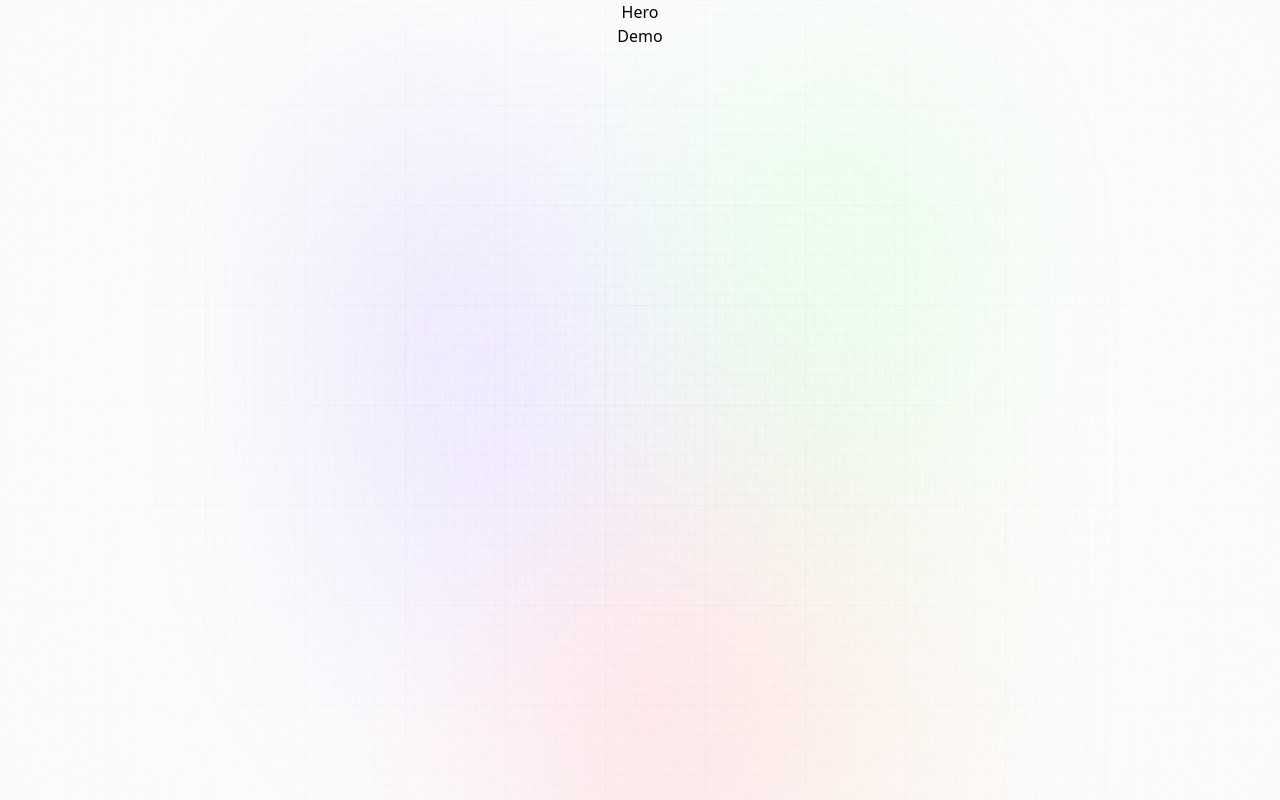
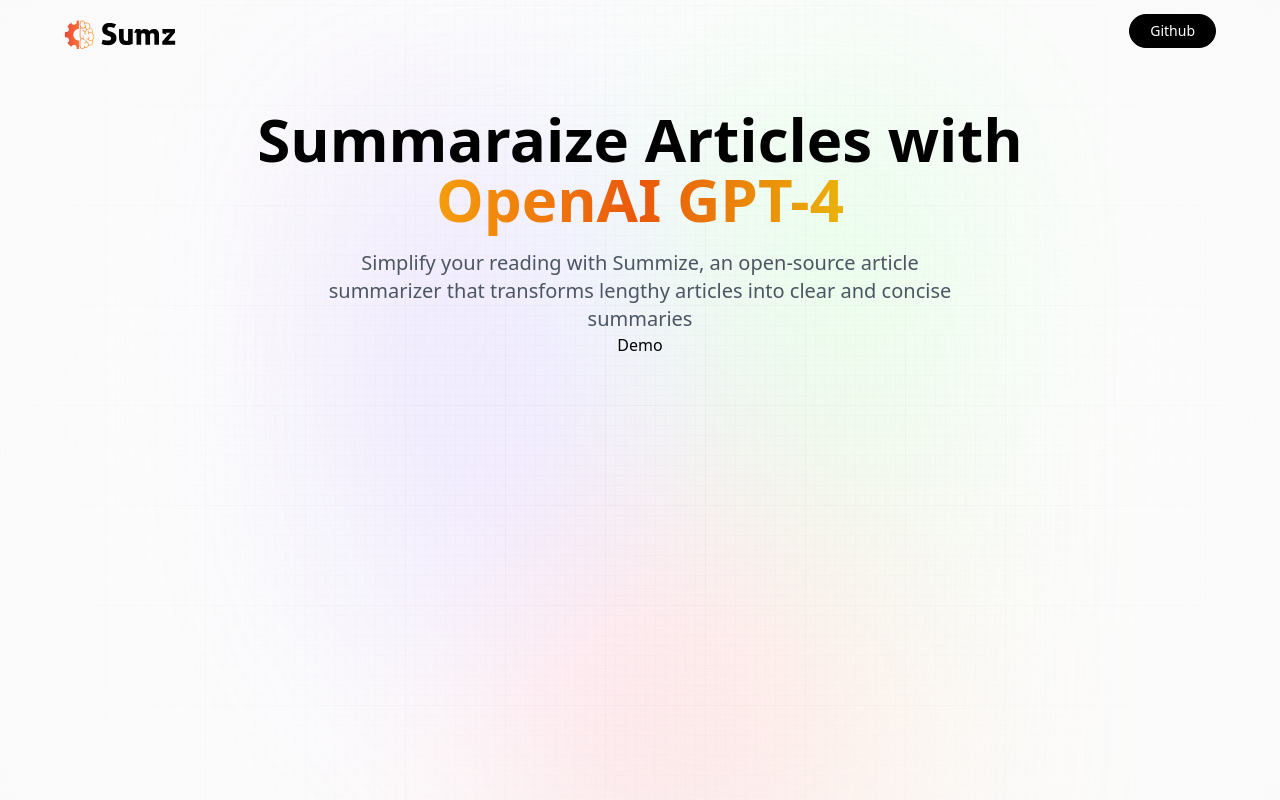
Before and after one commit to imdodds/article-summarizer, a React (Vite) app: page / in a window 1280 px wide. Built offline with nearby package versions, Linux system fonts and the light colour scheme; a web font is replaced by a local one.

Commit message:
Build Hero component

```diff
--- a/src/components/Hero.jsx
+++ b/src/components/Hero.jsx
@@ -1,10 +1,27 @@
-import React from 'react'
+import { logo } from '../assets';
 
 const Hero = () => {
   return (
-    <div>
-      Hero
-    </div>
+    <header className='w-full flex justify-center items-center flex-col'>
+      <nav className='flex justify-between items-center w-full mb-10 pt-3'>
+        <img className='w-28 object-contain' src={logo} alt="sumz_logo" />
+        <button
+          className='black_btn'
+          type='button'
+          onClick={() => window.open('https://github.com/imdodds/article-summarizer')}
+        >
+          Github
+        </button>
+      </nav>
+
+      <h1 className='head_text'>
+        Summaraize Articles with <br className='max-md:hidden' />
+        <span className='orange_gradient'>OpenAI GPT-4</span>
+      </h1>
+      <h2 className='desc'>
+        Simplify your reading with Summize, an open-source article summarizer that transforms lengthy articles into clear and concise summaries
+      </h2>
+    </header>
   )
 }
 
```
